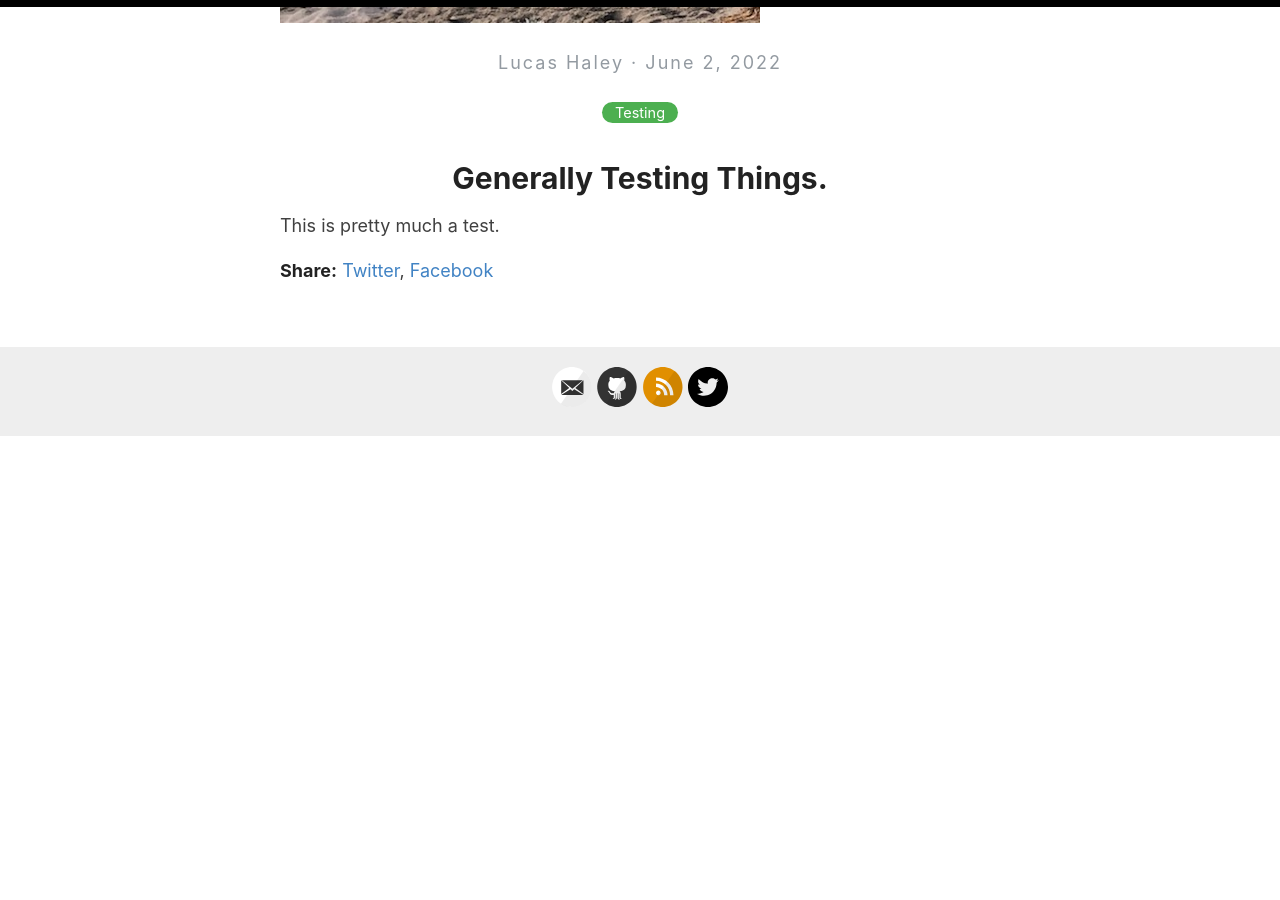
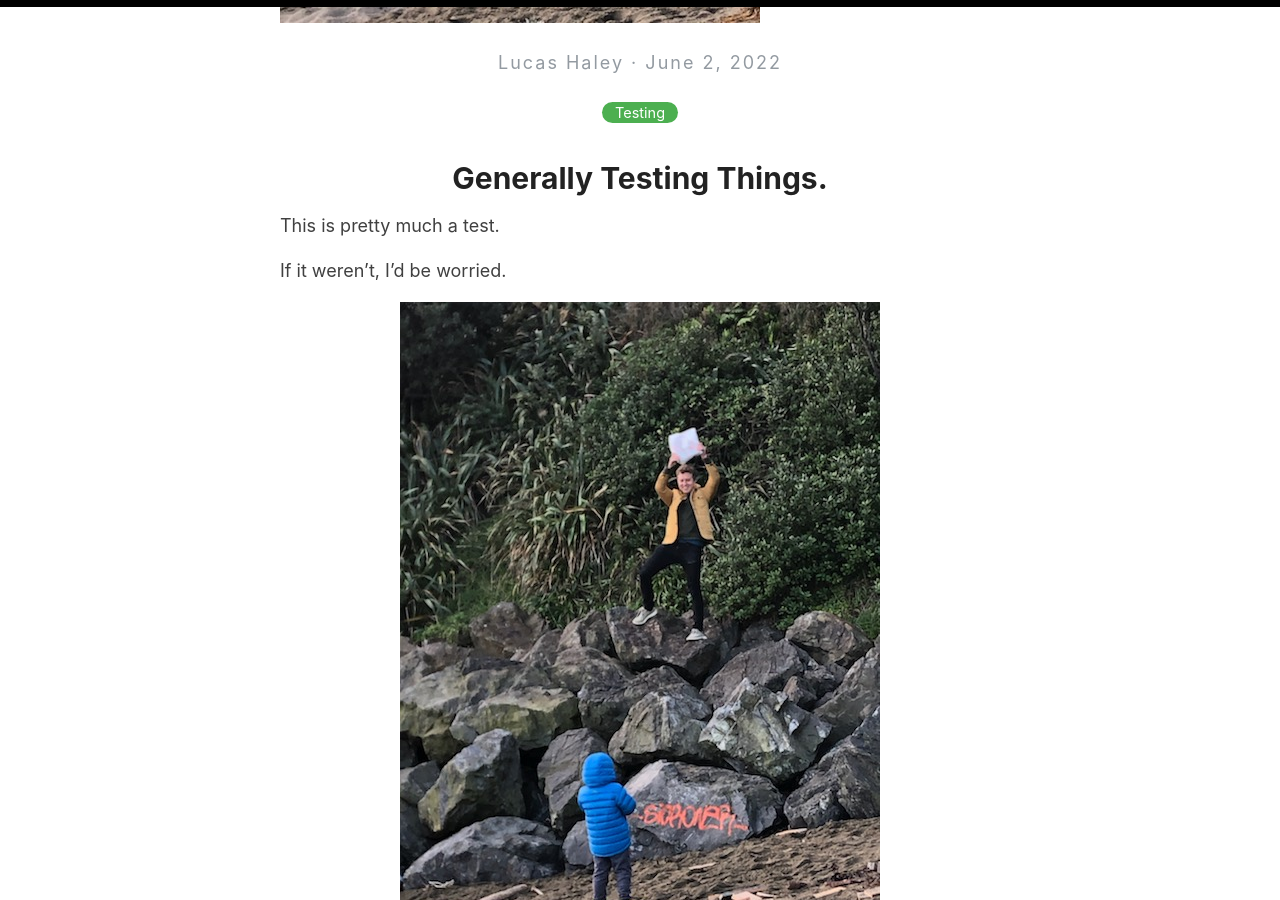
Before and after one commit to lucashaley/lucashaley.github.io, a Jekyll site: the page built from _posts/2022-06-02-this-is-a-new-post.md, in a window 1280 px wide and 900 px high, scrolled down 862 px. Built offline with Jekyll 4.4.1, drawn with Linux system fonts in a browser that asks for light colours; before the commit the page ends 1298 px from its top, so only the background shows below that.

Commit message:
Update from Forestry.io lucashaley@yahoo.com updated _posts/2022-06-02-this-is-a-new-post.md

```diff
--- a/_posts/2022-06-02-this-is-a-new-post.md
+++ b/_posts/2022-06-02-this-is-a-new-post.md
@@ -11,3 +11,7 @@ excerpt: This is an excerpt.
 # Generally Testing Things.
 
 This is pretty much a test.
+
+If it weren't, I'd be worried.
+
+![](/uploads/282850601_10159904836509757_966137849339933871_n.jpeg)
```
